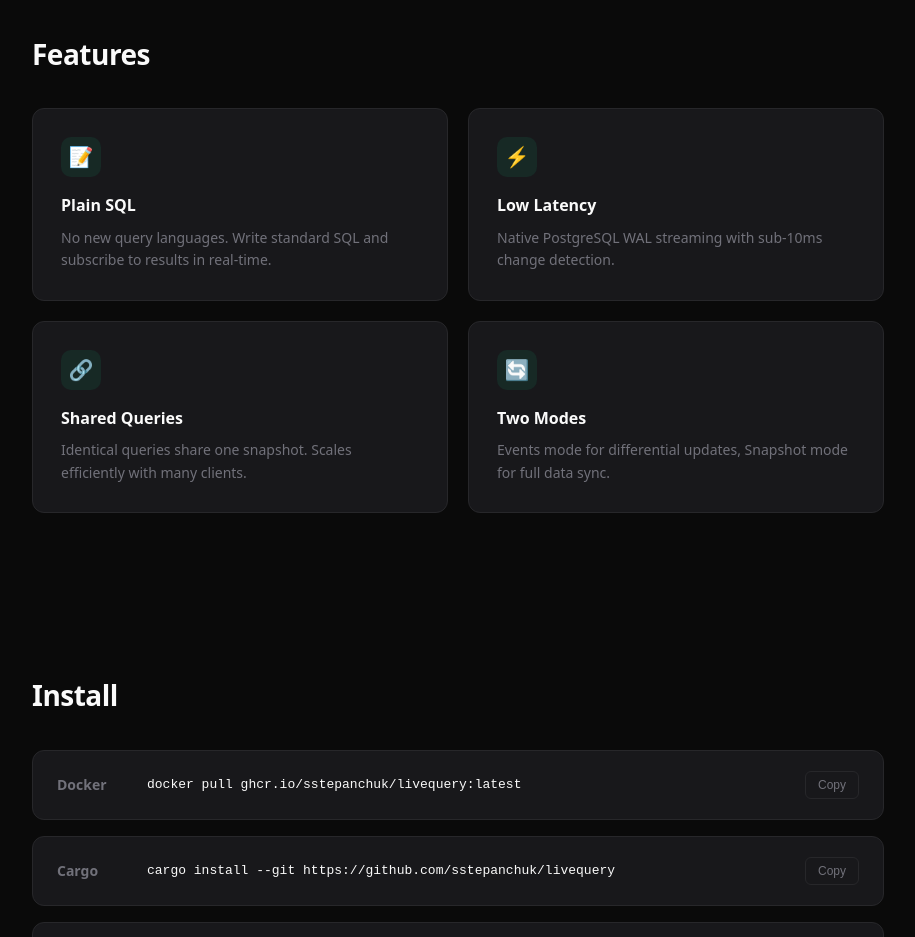
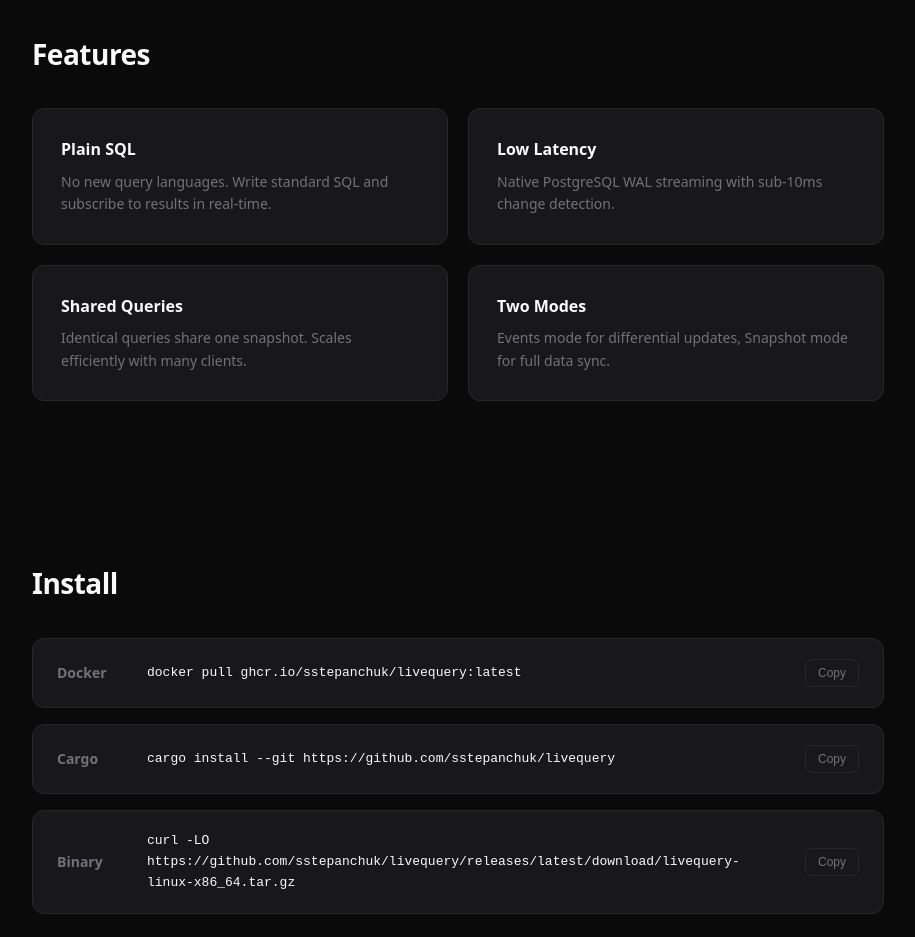
Before and after one commit to sstepanchuk/livequery, a plain HTML site: page docs/index.html in a window 1280 px wide. Shown: the part 1200-2137 px from the top of the page, without its empty margins (182-1097 px from the left). Drawn offline with Linux system fonts and the light colour scheme.

Commit message:
refactor: remove emojis from frontends - cleaner look
- Remove feature icons with emojis from landing page
- Remove emoji from logo and empty states in test frontend
- Cleaner, more professional appearance

```diff
--- a/docs/index.html
+++ b/docs/index.html
@@ -49,8 +49,7 @@
         .features { display: grid; grid-template-columns: repeat(2, 1fr); gap: 20px; }
         .feature { background: var(--card); border: 1px solid var(--border); border-radius: 12px; padding: 28px; transition: border-color .2s; }
         .feature:hover { border-color: var(--accent); }
-        .feature-icon { width: 40px; height: 40px; background: rgba(16, 185, 129, 0.1); border-radius: 10px; display: flex; align-items: center; justify-content: center; margin-bottom: 16px; font-size: 20px; }
-        .feature h3 { font-size: 1rem; font-weight: 600; margin-bottom: 8px; }
+                .feature h3 { font-size: 1rem; font-weight: 600; margin-bottom: 8px; }
         .feature p { font-size: 14px; color: var(--muted); line-height: 1.6; }
 
         .install { display: grid; gap: 16px; }
@@ -123,22 +122,18 @@ nats.<span class="f">subscribe</span>(res.subject, (msg) =&gt; {
             <h2>Features</h2>
             <div class="features">
                 <div class="feature">
-                    <div class="feature-icon">📝</div>
                     <h3>Plain SQL</h3>
                     <p>No new query languages. Write standard SQL and subscribe to results in real-time.</p>
                 </div>
                 <div class="feature">
-                    <div class="feature-icon">⚡</div>
                     <h3>Low Latency</h3>
                     <p>Native PostgreSQL WAL streaming with sub-10ms change detection.</p>
                 </div>
                 <div class="feature">
-                    <div class="feature-icon">🔗</div>
                     <h3>Shared Queries</h3>
                     <p>Identical queries share one snapshot. Scales efficiently with many clients.</p>
                 </div>
                 <div class="feature">
-                    <div class="feature-icon">🔄</div>
                     <h3>Two Modes</h3>
                     <p>Events mode for differential updates, Snapshot mode for full data sync.</p>
                 </div>
```
Also changed, not shown: docker/frontend/index.html (+3 -6 lines).
